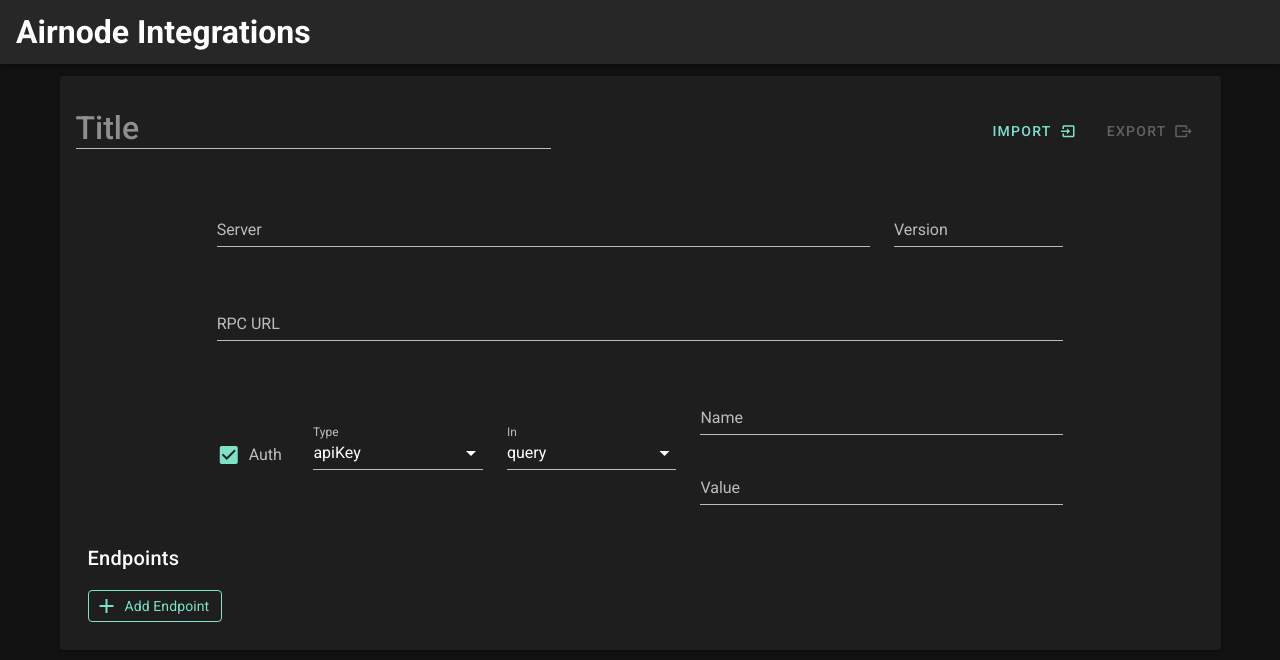
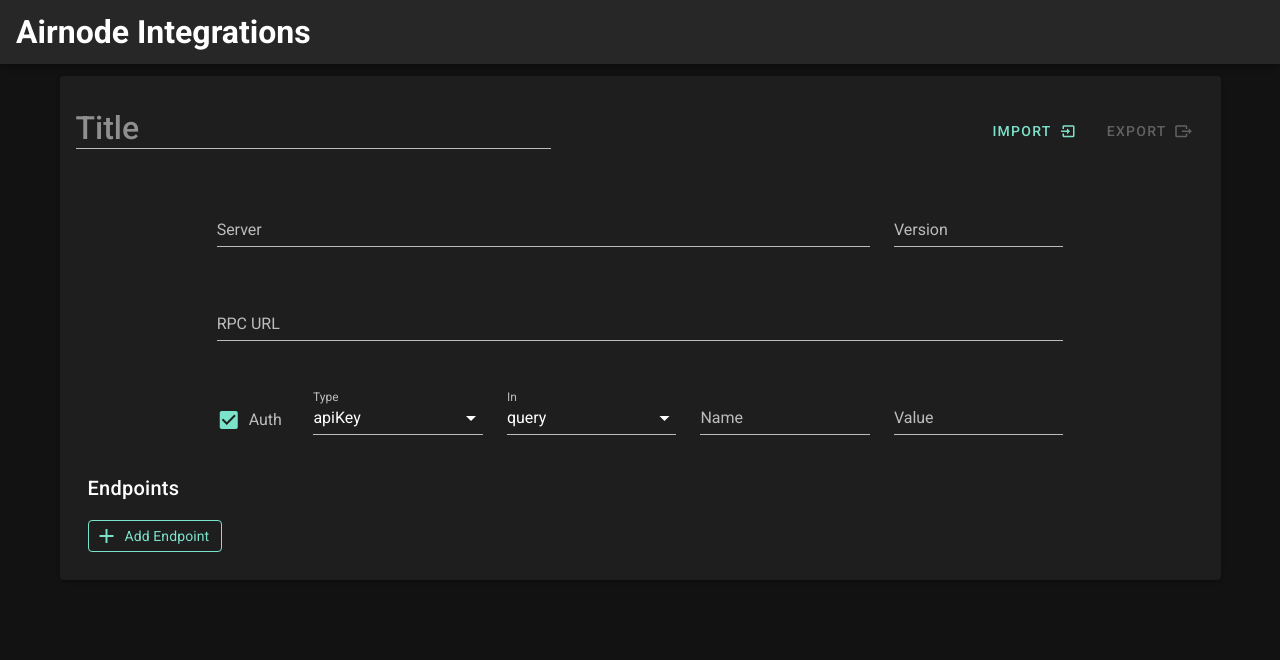
Before and after one commit to camronh/Airnode-Integration-Wizard, a Vue app: page / in a window 1280 px wide. Shown: the top 660 px of the page. Built offline with nearby package versions, Linux system fonts and the light colour scheme.

Commit message:
Reformatted auth line

```diff
--- a/src/views/Home.vue
+++ b/src/views/Home.vue
@@ -85,7 +85,7 @@
                 required
               ></v-select>
             </v-col>
-            <v-col cols="12" md="4">
+            <v-col cols="12" md="2">
               <v-text-field
                 :disabled="!hasAuth"
                 v-model="auth.name"
@@ -94,6 +94,8 @@
                 :rules="hasAuth ? required : false"
                 required
               ></v-text-field>
+            </v-col>
+            <v-col cols="12" md="2">
               <v-text-field
                 :disabled="!hasAuth"
                 v-model="auth.value"
@@ -527,14 +529,9 @@
           times: false,
         };
       } else this.rp = this.ep.reservedParam;
-
-      console.log(this.ep);
-      console.log(this.rp);
       this.editing = true;
       this.endpointMenu = true;
     },
-    // check if any of endpoints are missing reservedParam
-
     clearEndpoint() {
       this.ep = {
         path: "",
```
